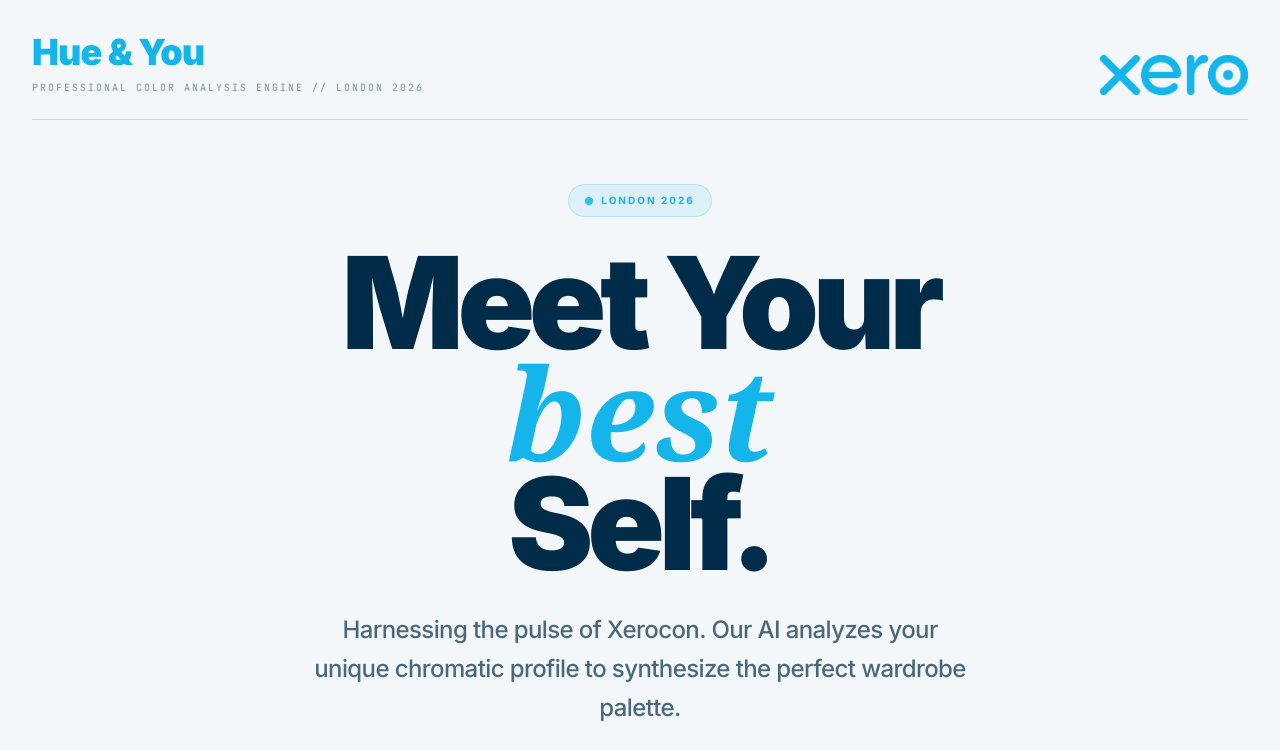
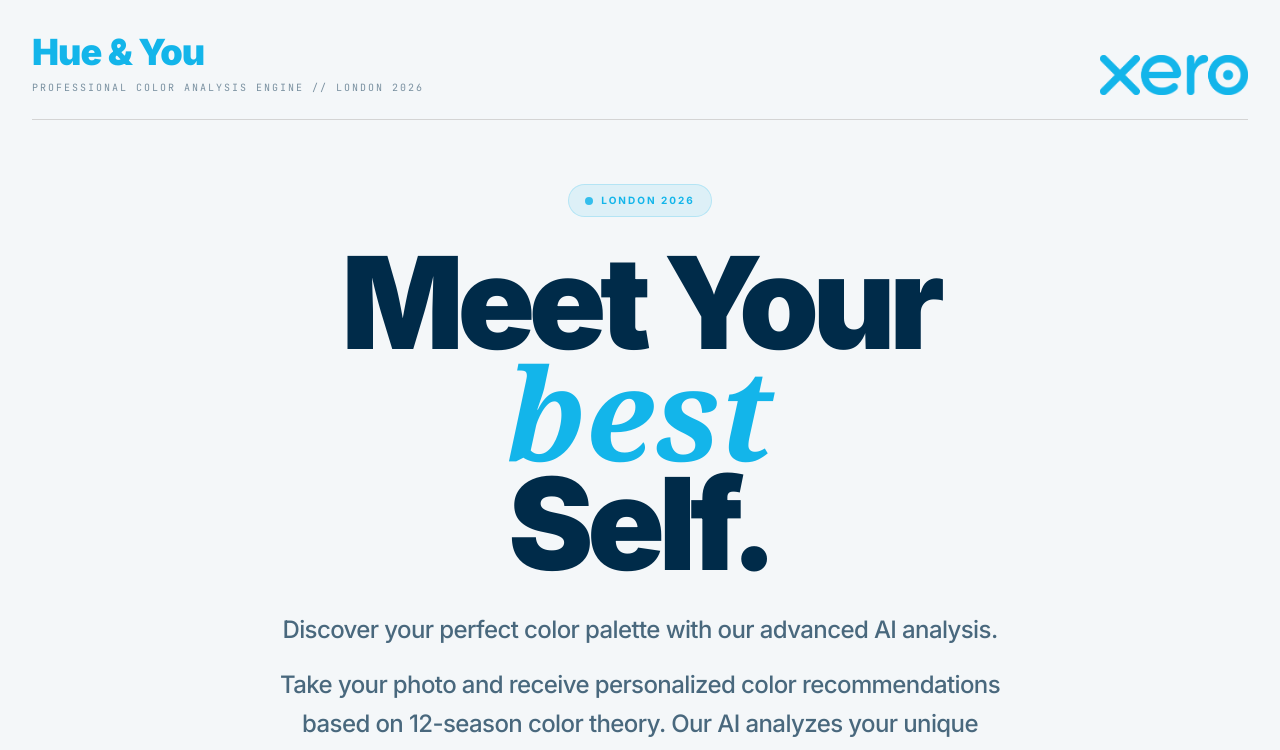
Before and after one commit to twoeyedpeople/Xero-Hue, a React (Vite) app: page / in a window 1280 px wide. Shown: the top 750 px of the page. Built offline with nearby package versions, Linux system fonts and the light colour scheme.

Commit message:
Refresh homepage and photo capture copy

```diff
--- a/src/components/CameraComponent.tsx
+++ b/src/components/CameraComponent.tsx
@@ -18,6 +18,13 @@ export default function CameraComponent({ onCapture, onCancel }: CameraComponent
   const [isReady, setIsReady] = useState(false);
   const [countdown, setCountdown] = useState<number | null>(null);
   const [error, setError] = useState<string | null>(null);
+  const captureTips = [
+    'Please align your face within the guide',
+    'Ensure your face is clearly visible',
+    'Remove sunglasses or hats',
+    'Only one person in the photo',
+    'Artificial intelligence works best with neutral expressions and direct gaze',
+  ];
 
   useEffect(() => {
     async function startCamera() {
@@ -113,10 +120,15 @@ export default function CameraComponent({ onCapture, onCancel }: CameraComponent
       <section className="xl:col-span-4 flex flex-col gap-6">
         <div className="bg-white rounded-2xl p-8 flex-1 flex flex-col justify-center border border-neutral-200">
           <h3 className="text-[10px] font-mono uppercase mb-4 opacity-40">Status: Calibration Stable</h3>
-          <h2 className="text-4xl font-black text-xero-navy uppercase leading-tight mb-4 tracking-tighter">Perfect Frame</h2>
-          <p className="text-sm font-medium text-neutral-500 mb-10 leading-relaxed">
-            Please align your face within the guide. Artificial intelligence works best with neutral expressions and direct gaze.
-          </p>
+          <h2 className="text-4xl font-black text-xero-navy uppercase leading-tight mb-4 tracking-tighter">For Best Results</h2>
+          <div className="mb-10 space-y-3">
+            {captureTips.map((tip) => (
+              <div key={tip} className="flex items-start gap-3">
+                <span className="mt-2 h-2 w-2 rounded-full bg-xero-blue shrink-0" />
+                <p className="text-sm font-medium text-neutral-500 leading-relaxed">{tip}</p>
+              </div>
+            ))}
+          </div>
 
           <div className="space-y-4">
             <button
--- a/src/components/Layout.tsx
+++ b/src/components/Layout.tsx
@@ -42,7 +42,7 @@ export default function Layout({ children }: LayoutProps) {
           <div className="w-2 h-2 rounded-full bg-green-600"></div>
           <div className="w-2 h-2 rounded-full bg-blue-600"></div>
         </div>
-        <span>&copy; 2026 Xerocon London</span>
+        <span>&copy; 2026 XeroCon London</span>
       </footer>
     </div>
   );
--- a/src/components/Welcome.tsx
+++ b/src/components/Welcome.tsx
@@ -29,9 +29,13 @@ export default function Welcome({ onStart }: WelcomeProps) {
           <br />Self.
         </h2>
 
-        <p className="text-lg md:text-xl xl:text-2xl font-medium text-xero-navy/70 tracking-tight mb-10 md:mb-12 max-w-2xl mx-auto leading-relaxed">
-          Harnessing the pulse of Xerocon. Our AI analyzes your unique chromatic profile to synthesize the perfect wardrobe palette.
-        </p>
+        <div className="text-lg md:text-xl xl:text-2xl font-medium text-xero-navy/70 tracking-tight mb-10 md:mb-12 max-w-3xl mx-auto leading-relaxed space-y-4">
+          <p>Discover your perfect color palette with our advanced AI analysis.</p>
+          <p>
+            Take your photo and receive personalized color recommendations based on 12-season color theory.
+            Our AI analyzes your unique chromatic profile to synthesize the perfect wardrobe palette.
+          </p>
+        </div>
 
         <div className="flex flex-col items-center gap-6">
           <button
```
